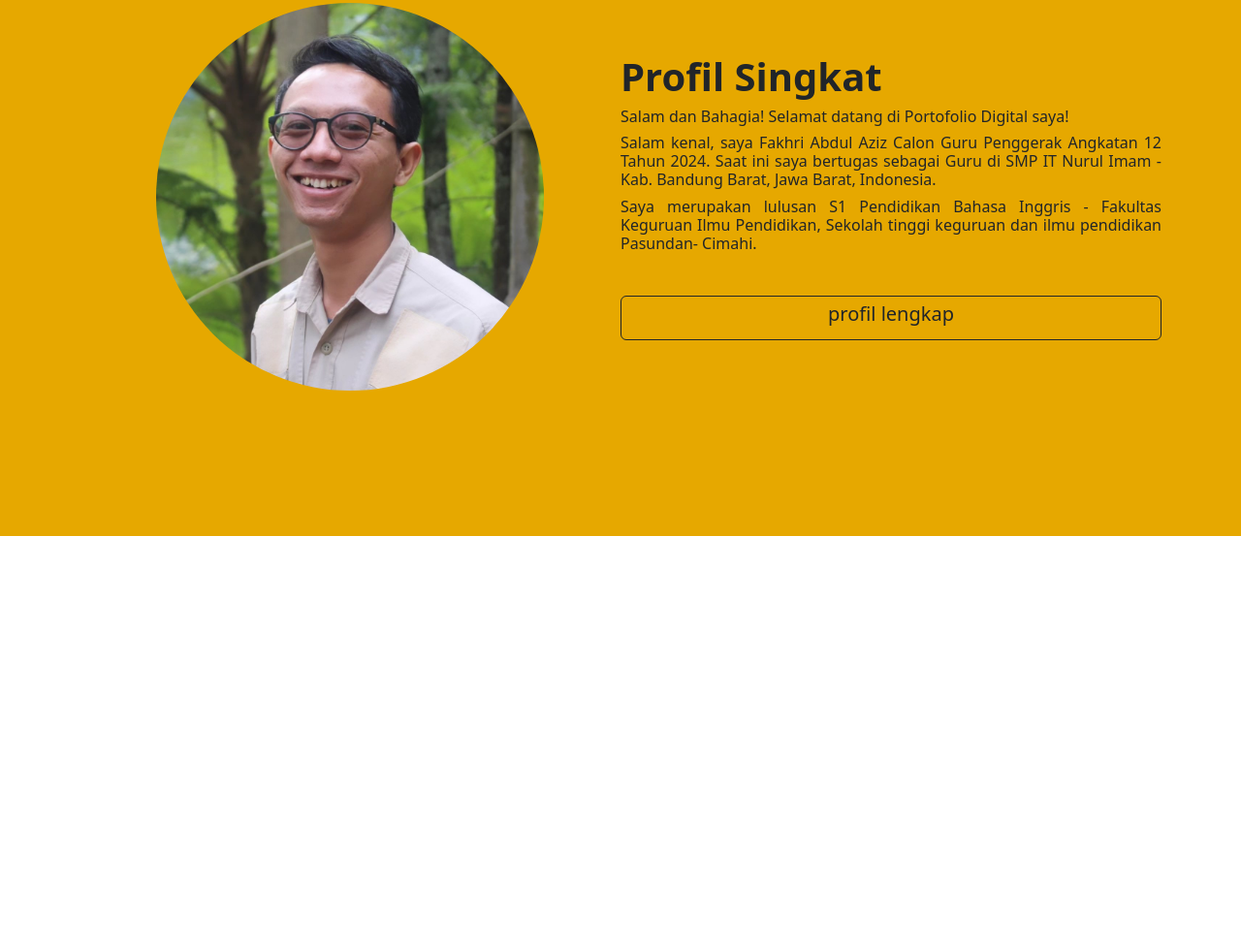
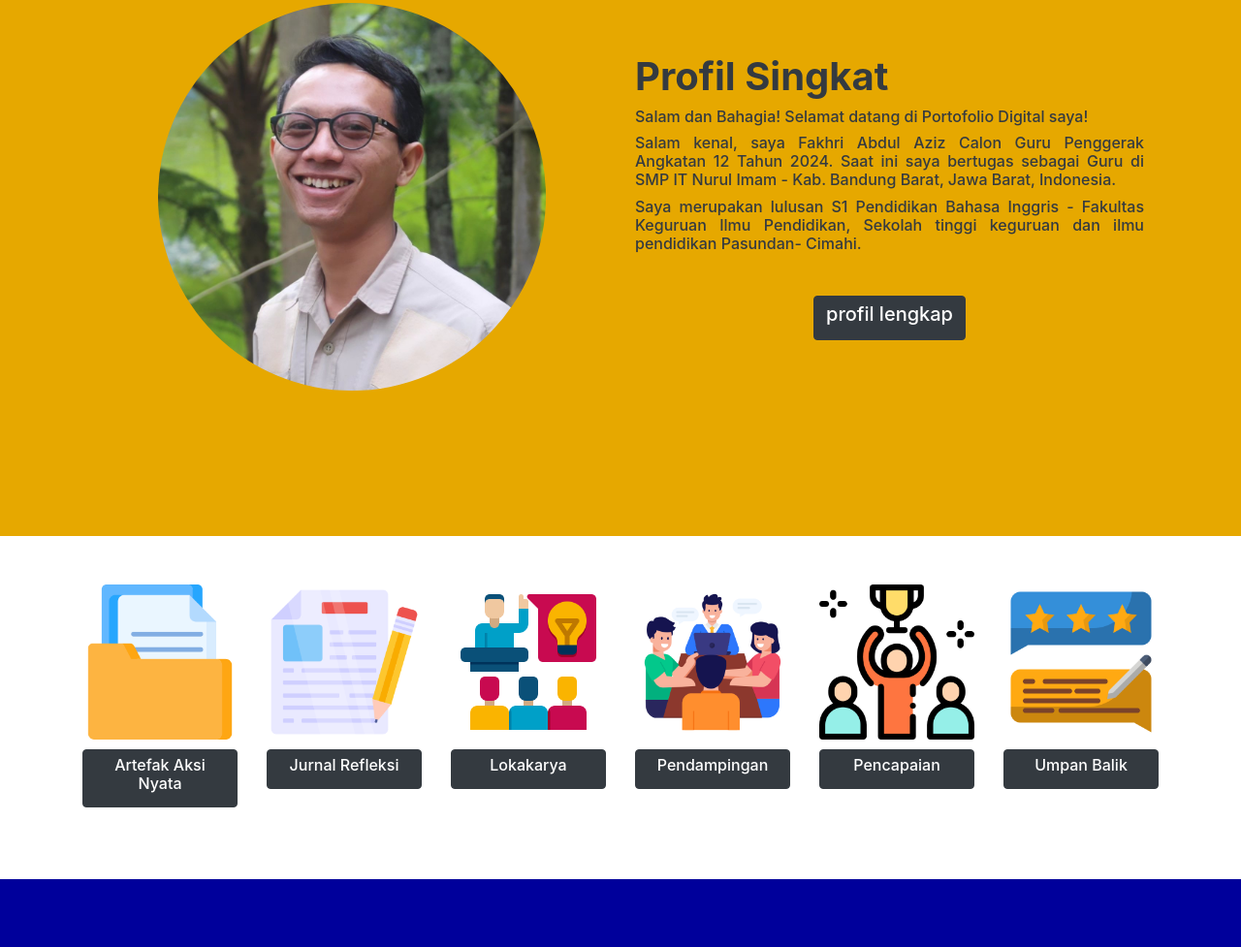
Before and after one commit to Faisalabdulmajid/portfolio-cgp, a plain HTML site: page index.html in a window 1280 px wide. Shown: the part 823-1800 px from the top of the page at 97% size. Drawn offline with nearby package versions, Linux system fonts and the light colour scheme; a small style sheet from the web is missing.

Commit message:
penambahanan icon

```diff
--- a/index.html
+++ b/index.html
@@ -5,6 +5,7 @@
     <meta name="viewport" content="width=device-width, initial-scale=1.0" />
     <link href="https://cdn.jsdelivr.net/npm/bootstrap@5.3.3/dist/css/bootstrap.min.css" rel="stylesheet" integrity="sha384-QWTKZyjpPEjISv5WaRU9OFeRpok6YctnYmDr5pNlyT2bRjXh0JMhjY6hW+ALEwIH" crossorigin="anonymous" />
     <link href="https://cdn.jsdelivr.net/npm/bootstrap-icons@1.7.2/font/bootstrap-icons.css" rel="stylesheet" />
+    <link rel="stylesheet" href="https://stackpath.bootstrapcdn.com/bootstrap/4.5.2/css/bootstrap.min.css" integrity="sha384-JcKb8q3JU61rR/VVMPHmiH2y6y9525W+W+JGBjUWGjQ+6YiVTVW6qQzFDQuT" crossorigin="anonymous" />
     <style>
       .navbar-nav .nav-link:hover {
         background-color: #343a40; /* Warna gelap Bootstrap */
@@ -179,12 +180,45 @@
           </div>
           <br />
           <div style="text-align: center">
-            <a href="#" class="btn btn-outline-dark" style="width: 100%"><h5>profil lengkap</h5></a>
+            <a href="#" class="btn btn-dark"><h5>profil lengkap</h5></a>
           </div>
         </div>
       </div>
     </div>
-    <div style="background-color: #ffffff; height: 500px"></div>
+    <div style="background-color: #ffffff; height: auto">
+      <div class="container" style="padding-top: 50px; padding-bottom: 50px">
+        <div class="row">
+          <div class="col-6 col-md-6 col-lg-2 text-center mb-4">
+            <img src="folder.png" alt="" style="width: 100%; margin-bottom: 10px" /> <a href="#" class="btn btn-dark" style="width: 100%"><h6>Artefak Aksi Nyata</h6></a>
+          </div>
+
+          <div class="col-6 col-md-6 col-lg-2 text-center mb-4">
+            <img src="articles.png" alt="" style="width: 100%; margin-bottom: 10px" />
+            <a href="#" class="btn btn-dark" style="width: 100%"><h6>Jurnal Refleksi</h6></a>
+          </div>
+
+          <div class="col-6 col-md-6 col-lg-2 text-center mb-4">
+            <img src="seminar.png" style="width: 100%; margin-bottom: 10px" alt="" />
+            <a href="#" class="btn btn-dark" style="width: 100%"><h6>Lokakarya</h6></a>
+          </div>
+
+          <div class="col-6 col-md-6 col-lg-2 text-center mb-4">
+            <img src="workshop.png" style="width: 100%; margin-bottom: 10px" alt="" />
+            <a href="#" class="btn btn-dark" style="width: 100%"><h6>Pendampingan</h6></a>
+          </div>
+
+          <div class="col-6 col-md-6 col-lg-2 text-center mb-4">
+            <img src="winning.png" alt="" style="width: 100%; margin-bottom: 10px" />
+            <a href="#" class="btn btn-dark" style="width: 100%"><h6>Pencapaian</h6></a>
+          </div>
+
+          <div class="col-6 col-md-6 col-lg-2 text-center mb-4">
+            <img src="feedback.png" alt="" style="width: 100%; margin-bottom: 10px" />
+            <a href="#" class="btn btn-dark" style="width: 100%"><h6>Umpan Balik</h6></a>
+          </div>
+        </div>
+      </div>
+    </div>
     <div style="background-color: rgb(0, 0, 155); height: 500px"></div>
     <div style="background-color: #ffffff; height: 500px"></div>
     <div style="background-color: #e6a800; height: 100px"></div>
@@ -218,5 +252,7 @@
       });
     </script>
     <script src="https://cdn.jsdelivr.net/npm/bootstrap@5.3.3/dist/js/bootstrap.bundle.min.js" integrity="sha384-YvpcrYf0tY3lHB60NNkmXc5s9fDVZLESaAA55NDzOxhy9GkcIdslK1eN7N6jIeHz" crossorigin="anonymous"></script>
+    <script src="https://code.jquery.com/jquery-3.5.1.slim.min.js" integrity="sha384-DfXsvmniq5ym/srXbazLQsVTt4tZ0s/x82qrR8hftlyT1av/YjDb+yctR1w2i" crossorigin="anonymous"></script>
+    <script src="https://cdn.jsdelivr.net/npm/popper.js@1.16.1/dist/umd/popper.min.js" integrity="sha384-9pIGZnYSVzbV/yF0U31atjcKb41P7R0cQcrQNJzK+Y8gDYVSWo2T1M0j3zAPEL" crossorigin="anonymous"></script>
   </body>
 </html>
```
Also changed, not shown: BAMANTAP UPSKILLING PROGRAM.png (added), articles.png (added), feedback.png (added), folder.png (added), ki-hajar-dewantara.png (added), seminar.png (added), winning.png (added), workshop.png (added).
